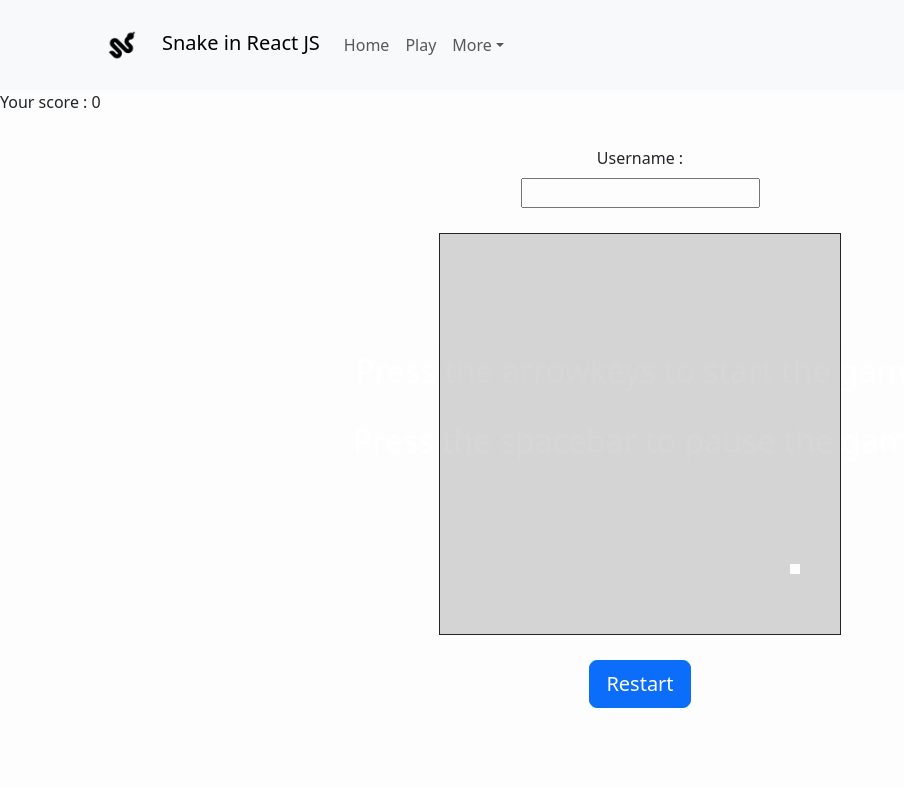
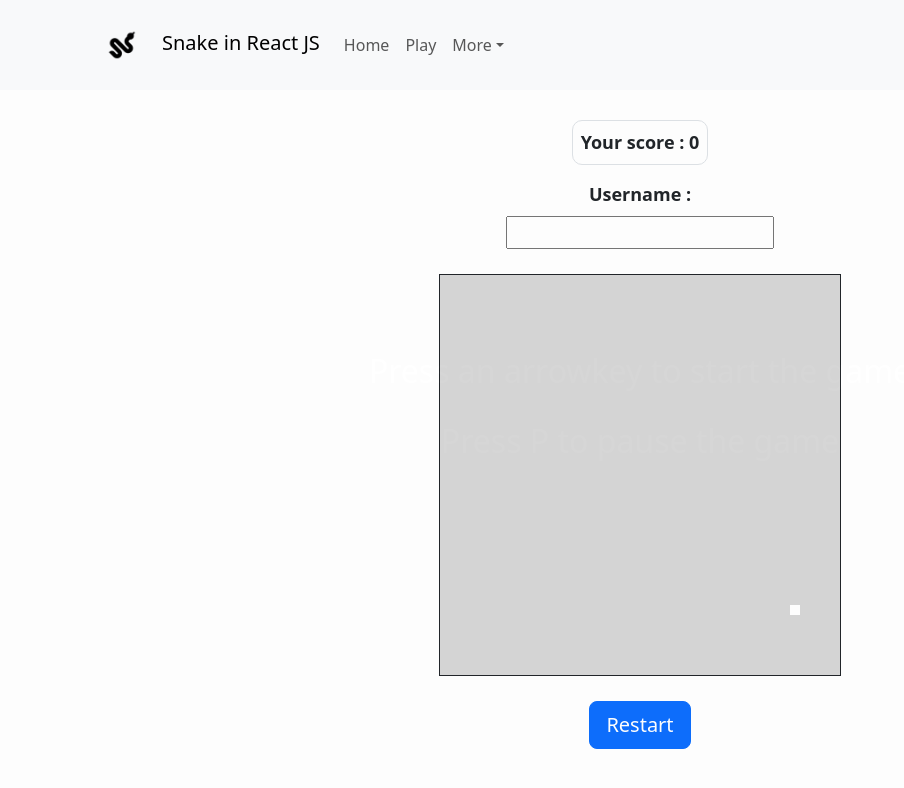
Before and after one commit to Medinhoo/SnakeReact, a React (Vite) app: page / in a window 1280 px wide. Shown: the top 788 px of the page, without its empty margins (0-904 px from the left). Built offline with nearby package versions, Linux system fonts and the light colour scheme.

Commit message:
adjusting css

```diff
--- a/src/Body.jsx
+++ b/src/Body.jsx
@@ -1,7 +1,7 @@
 import { Canvas } from "./Components/Canvas/Canvas"
 import { Button } from "./Components/Button/Button"
-import { Input } from "./Components/Input/Input"
 import { ForegroundPage } from "./Components/ForegroundPage/ForegroundPage"
+import { Player } from "./Player"
 import { useSnake } from "./Hooks/useSnake"
 import { useState } from "react"
 
@@ -10,9 +10,9 @@ export const Body = () => {
     const { matrix, game, lose, pause, score, handleKeyDown, restartGame } = useSnake()
     const [userName, setUserName] = useState('')
 
-    const loadingMessage = `<h2>Press the arrowkeys to start the game</h2>
+    const loadingMessage = `<h2>Press an arrowkey to start the game</h2>
                             <br />
-                            <h2>Press the spacebar to pause the game </h2>`
+                            <h2>Press P to pause the game </h2>`
 
     const pauseMessage = '<h2>Pause</h2>'
 
@@ -20,8 +20,7 @@ export const Body = () => {
         <>
             <ForegroundPage content={loadingMessage} using={'firstLoad'} />
             {!game && pause && <ForegroundPage content={pauseMessage} using={'pause'} />}
-            <p>{`Your score : ${score}`}</p>
-            <Input label='Username :' value={userName} onChange={setUserName} />
+            <Player score={score} value={userName} onChange ={setUserName}/>
             <Canvas matrix={matrix} />
             <Button onClick={restartGame} content={'Restart'} />
         </>
--- a/src/Components/Button/Button.jsx
+++ b/src/Components/Button/Button.jsx
@@ -2,7 +2,7 @@ import './Button.css'
 
 export const Button = ({onClick, content}) => {
     return (
-        <div className='d-flex justify-content-center'>
+        <div className='d-flex justify-content-center mb-5'>
             <button
             type='button'
             className='btn btn-primary btn-lg'
--- /dev/null
+++ b/src/Player.jsx
@@ -0,0 +1,23 @@
+import { Input } from "./Components/Input/Input"
+
+export const Player = ({ score, value, onChange }) => {
+    return (
+        <>
+            <div className="score d-flex flex-column justify-content-center">
+                <div className="d-flex justify-content-center align-items-end">
+                <p className="m-0 p-2 border">
+                    {`Your score : ${score}`}
+                </p>
+                </div>
+
+                <Input
+                label='Username :'
+                value={value}
+                onChange={onChange}
+                />
+            </div>
+        </>
+
+    )
+
+}
--- a/src/index.css
+++ b/src/index.css
@@ -1,3 +1,13 @@
 body{
     margin: 0;
 }
+
+.score{
+    padding: 30px 0 0 0;
+    font-weight: bold;
+    font-size: 18px;
+}
+
+.score p{
+    border-radius: 10px;
+}
```
